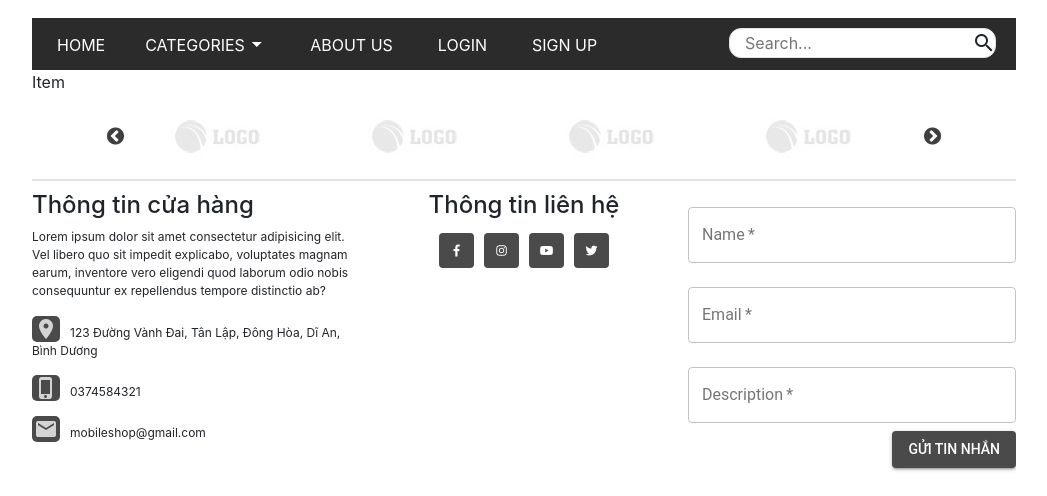
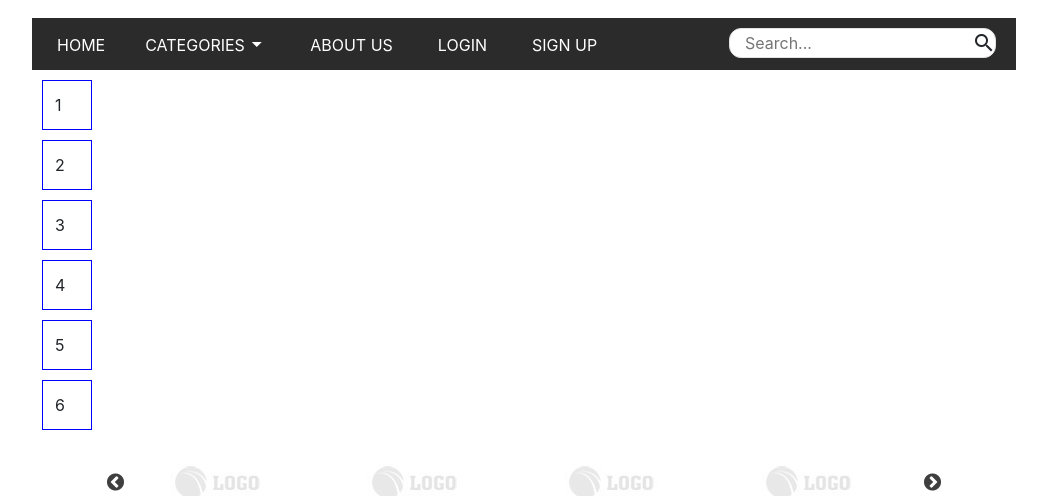
Before and after one commit to vietanhhcmut/mobile-shop, a React (Create React App) app in the folder client/: page /item/1 in a window 1280 px wide. Shown: the part 322-818 px from the top of the page, without its empty margins (116-1163 px from the left). Built offline with nearby package versions, Linux system fonts and the light colour scheme.

Commit message:
test with index

```diff
--- /dev/null
+++ b/client/src/components/features/PublicSite/Item/DetailedItem.css
@@ -0,0 +1,18 @@
+.item-detail {
+    height: 50px;
+    width: 50px;
+    padding: 12px;
+    border: 1px solid blue;
+    margin: 10px;
+    animation: animate 1s;
+}
+@keyframes animate {
+    from {
+        opacity: 0.5;
+        transform: scale(1);
+    }
+    to {
+        opacity: 1;
+        transform: scale(2);
+    }
+}
--- a/client/src/components/features/PublicSite/Item/DetailedItem.js
+++ b/client/src/components/features/PublicSite/Item/DetailedItem.js
@@ -1,10 +1,26 @@
 import React, { Component } from 'react';
+import './DetailedItem.css';
 
 class DetailedItem extends Component {
+    state = {
+        num: [1, 2, 3, 4, 5, 6]
+    }
+    handleState = i => () => {
+        const num = this.state.num;
+        num[i] = num[i] + 1;
+        console.log(num);
+        this.setState({
+            num
+        });
+    }
     render() {
         return (
             <div>
-                Item
+                {
+                    this.state.num.map((n, i) => (
+                        <div key={n + i} className="item-detail" onClick={this.handleState(i)}> {n} </div>
+                    ))
+                }
             </div>
         );
     }
```
